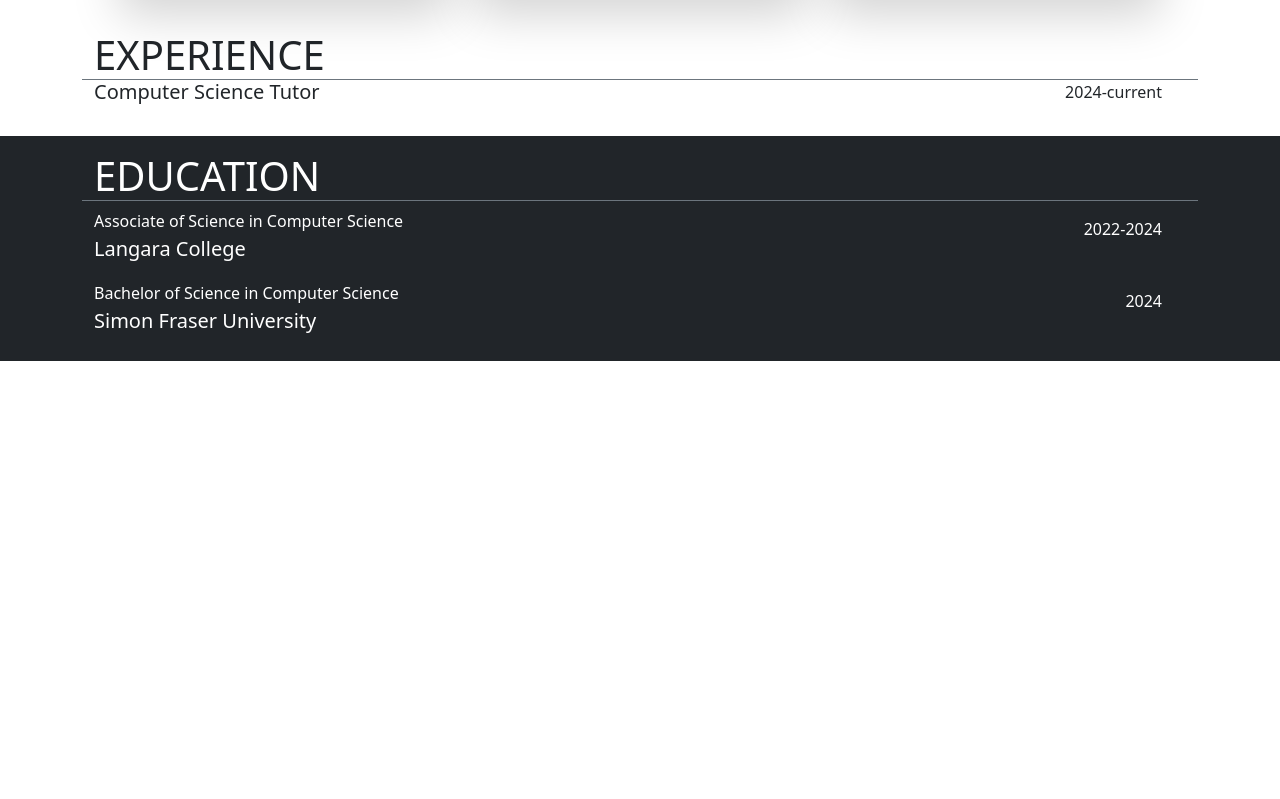
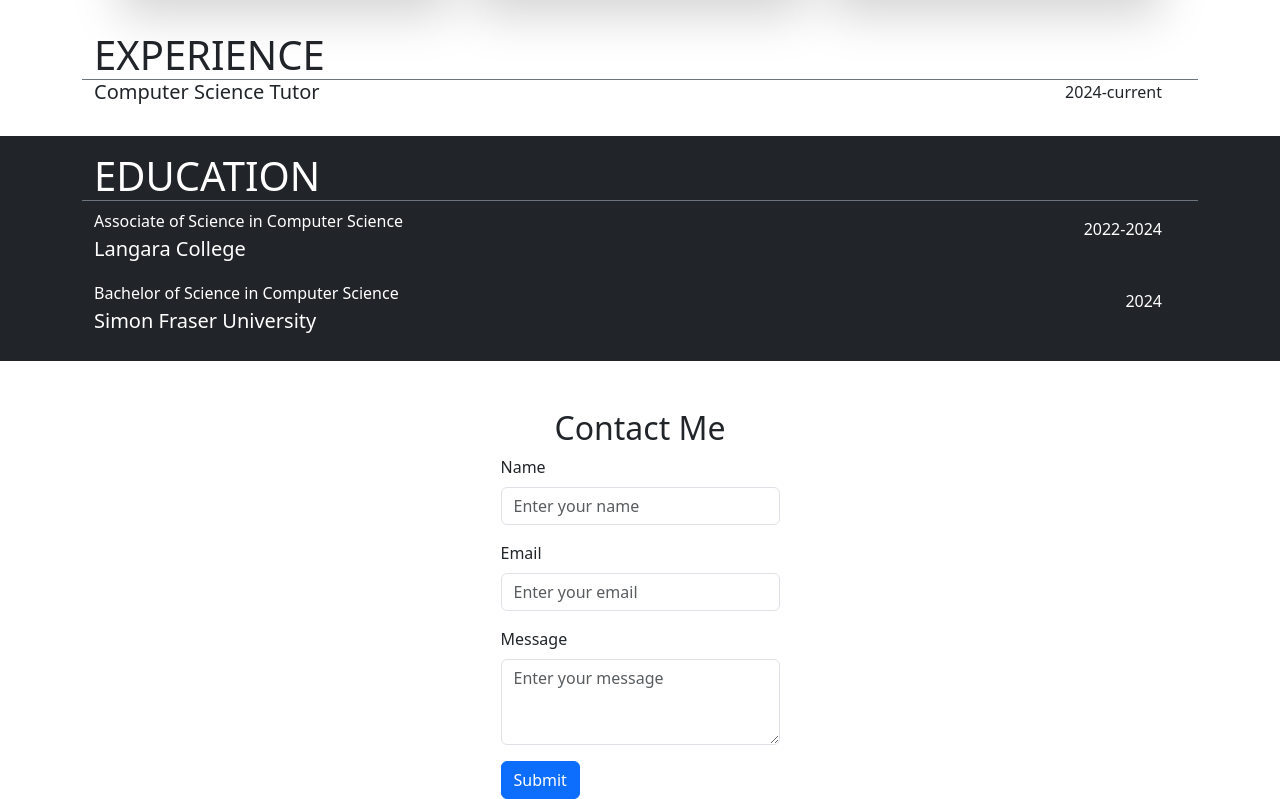
Before and after one commit to 0Thomas1/0thomas1.github.io, a React (Vite) app: page / in a window 1280 px wide. Shown: the part 1346-2145 px from the top of the page. Before the commit the page ends 1707 px from the top, so only its background shows below. Built offline with nearby package versions, Linux system fonts and the light colour scheme.

Commit message:
Add ContactForm component with name, email, and message fields

```diff
--- a/src/App.tsx
+++ b/src/App.tsx
@@ -4,6 +4,7 @@
 import Experience from "./components/Experience";
 import Education from "./components/Education";
 import FadeIn from "./components/FadeIn";
+import ContactForm from "./components/ContactForm";
 function App() {
   return (
     <div>
@@ -14,6 +15,7 @@
       </FadeIn>
       <Experience />
       <Education />
+      <ContactForm />
     </div>
   );
 }
--- /dev/null
+++ b/src/components/ContactForm.tsx
@@ -0,0 +1,46 @@
+const Contactform = () => {
+  return (
+   <div className="container mt-5">
+    <h2 className="text-center">Contact Me</h2>
+    <form action="" className="w-25 mx-auto">
+      <div className="mb-3">
+        <label htmlFor="name" className="form-label">
+        Name
+        </label>
+        <input
+        type="text"
+        className="form-control"
+        id="name"
+        placeholder="Enter your name"
+        />
+      </div>
+      <div className="mb-3">
+        <label htmlFor="email" className="form-label">
+        Email
+        </label>
+        <input
+        type="email"
+        className="form-control"
+        id="email"
+        placeholder="Enter your email"
+        />
+      </div>
+      <div className="mb-3">
+        <label htmlFor="message" className="form-label">
+        Message
+        </label>
+        <textarea
+        className="form-control"
+        id="message"
+        rows={3}
+        placeholder="Enter your message"
+        ></textarea>
+      </div>
+      <button type="submit" className="btn btn-primary">
+        Submit
+      </button>
+    </form>
+   </div>
+  );
+}
+export default Contactform;
```
Also changed, not shown: public/assets/protrait_old.JPG (added), 1 other file (tests, documents, lock files or other folders).
